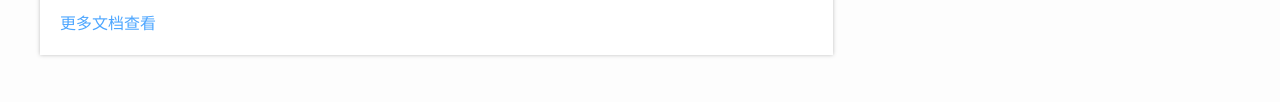
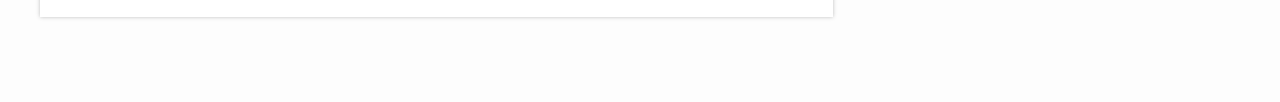
Before and after one commit to devsapp/fc-api, a website: page doc/index.html in a window 1280 px wide. Shown: the part 686-788 px from the top of the page. Drawn offline with Linux system fonts and the light colour scheme.

Commit message:
Update index.html

```diff
--- a/doc/index.html
+++ b/doc/index.html
@@ -87,7 +87,7 @@
 				<p>进入 example 目录操作,[详细查看]（example/readme.md）</p>
 				<pre><code><span style="color: #001080">s</span><span style="color: #000000"> </span><span style="color: #001080">cli</span><span style="color: #000000"> </span><span style="color: #001080">s</span><span style="color: #000000">-</span><span style="color: #001080">fc</span><span style="color: #000000"> </span><span style="color: #001080">createFunction</span><span style="color: #000000"> -</span><span style="color: #001080">p</span><span style="color: #000000"> </span><span style="color: #A31515">&#039;{&quot;serviceName&quot;: &quot;hanxietest&quot;, &quot;functionName&quot;: &quot;s-fc&quot;,&quot;handler&quot;:&quot;index.handler&quot;,&quot;runtime&quot;: &quot;nodejs10&quot;,&quot;code&quot;:{&quot;filePath&quot;: &quot;index.js&quot;}}&#039;</span>
 </code></pre>
-				<p><a href="https://devsapp.github.io/s-fc/doc/index.html">更多文档查看</a></p>
+<!-- 				<p><a href="https://devsapp.github.io/fc-api/doc/index.html">更多文档查看</a></p> -->
 			</div>
 		</div>
 		<div class="col-4 col-menu menu-sticky-wrap menu-highlight">
```
